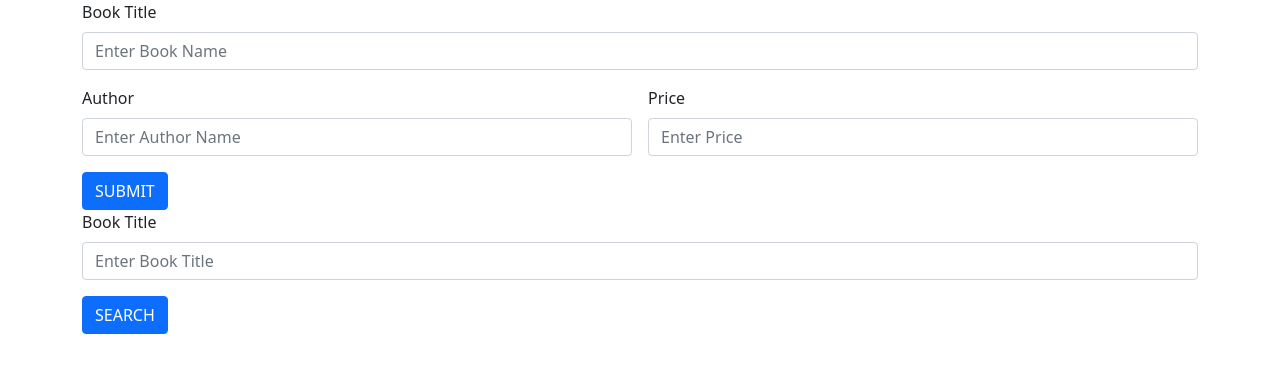
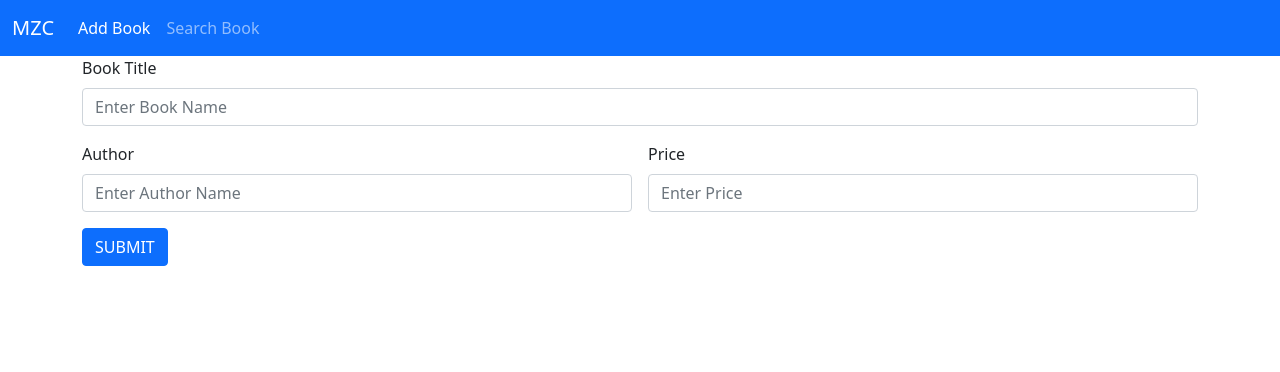
Before and after one commit to sruthybabu/Book-App, a React (Create React App) app: page / in a window 1280 px wide. Shown: the top 372 px of the page. Built offline with nearby package versions, Linux system fonts and the light colour scheme.

Commit message:
Navigation completed

```diff
--- a/src/App.js
+++ b/src/App.js
@@ -4,13 +4,20 @@ import 'bootstrap/dist/css/bootstrap.min.css';
 import 'bootstrap/dist/js/bootstrap.bundle.min.js';
 import Addbook from './components/Addbook';
 import Searchbook from './components/Searchbook';
+import { BrowserRouter, Route, Routes } from 'react-router-dom';
 
 function App() {
   return (
     <div>
+<BrowserRouter>
+<Routes>
+<Route path="/" exact element={<Addbook/>}/>
+<Route path="/search" exact element={<Searchbook/>}/>
 
-<Addbook/>
-<Searchbook/>
+</Routes>
+
+</BrowserRouter>
+
 
     </div>
   );
--- a/src/components/Addbook.js
+++ b/src/components/Addbook.js
@@ -1,9 +1,10 @@
 import React from 'react'
+import Navbar from './Navbar'
 
 const Addbook = () => {
   return (
     <div>
-
+<Navbar/>
 <div className="container">
     <div className="row">
         <div className="col col-12 col-sm-12 col-md-12 col-lg-12 col-xl-12 col-xxl-12">
--- /dev/null
+++ b/src/components/Navbar.js
@@ -0,0 +1,38 @@
+import React from 'react'
+import { Link } from 'react-router-dom'
+
+const Navbar = () => {
+  return (
+    <div>
+
+<nav className="navbar navbar-expand-lg navbar-dark bg-primary">
+  <div className="container-fluid">
+      <Link to="/" className="navbar-brand">MZC</Link>
+
+    <button className="navbar-toggler" type="button" data-bs-toggle="collapse" data-bs-target="#navbarNav" aria-controls="navbarNav" aria-expanded="false" aria-label="Toggle navigation">
+      <span className="navbar-toggler-icon"></span>
+    </button>
+    <div className="collapse navbar-collapse" id="navbarNav">
+      <ul className="navbar-nav">
+        <li className="nav-item">
+            <Link to="/" className="nav-link active">Add Book</Link>
+
+        </li>
+        <li className="nav-item">
+            <Link to="/search" className="nav-link" >Search Book</Link>
+
+
+        </li>
+
+      </ul>
+    </div>
+  </div>
+</nav>
+
+
+
+    </div>
+  )
+}
+
+export default Navbar
--- a/src/components/Searchbook.js
+++ b/src/components/Searchbook.js
@@ -1,9 +1,10 @@
 import React from 'react'
+import Navbar from './Navbar'
 
 const Searchbook = () => {
   return (
     <div>
-
+<Navbar/>
 <div className="container">
     <div className="row">
         <div className="col col-12 col-sm-12 col-md-12 col-lg-12 col-xl-12 col-xxl-12">
```
